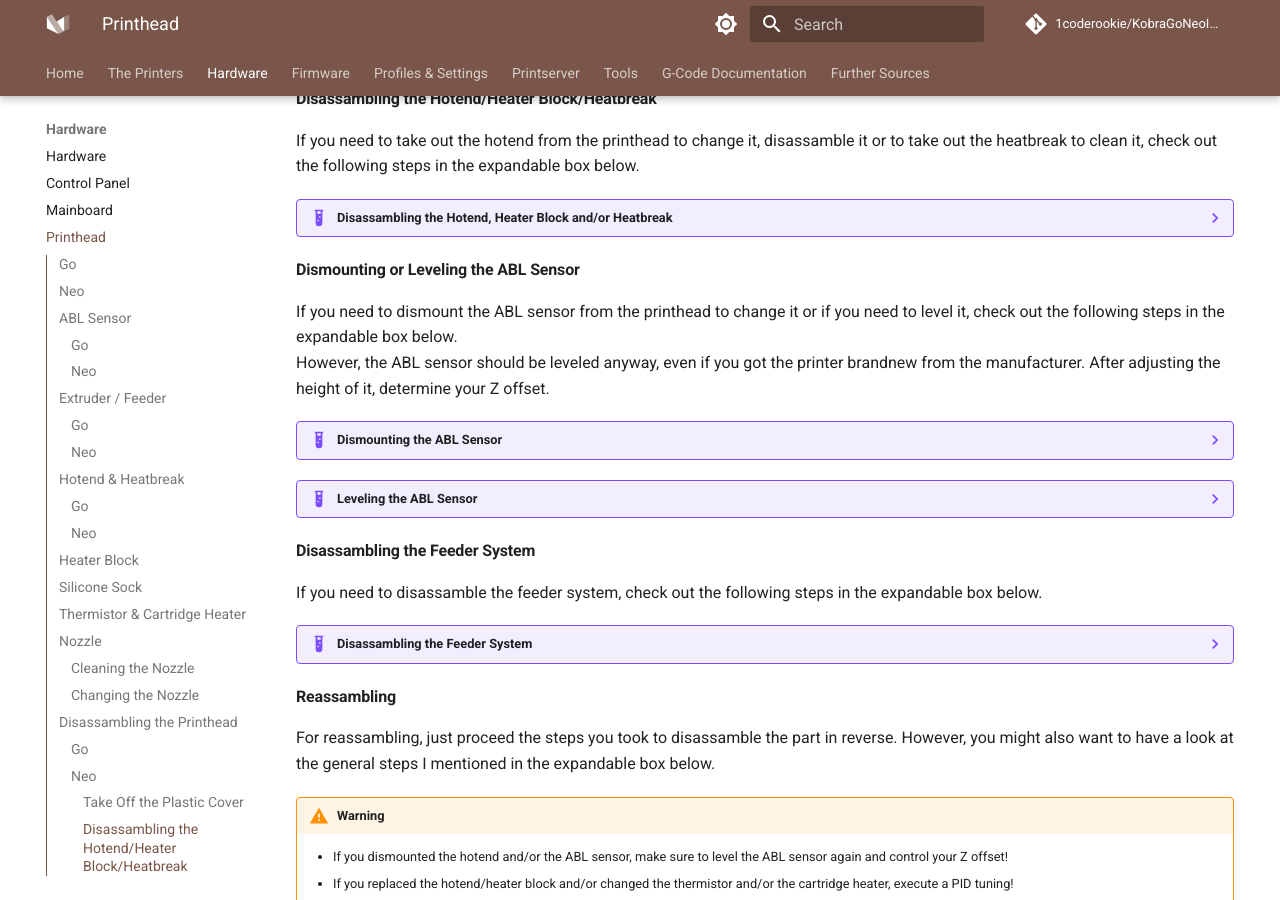
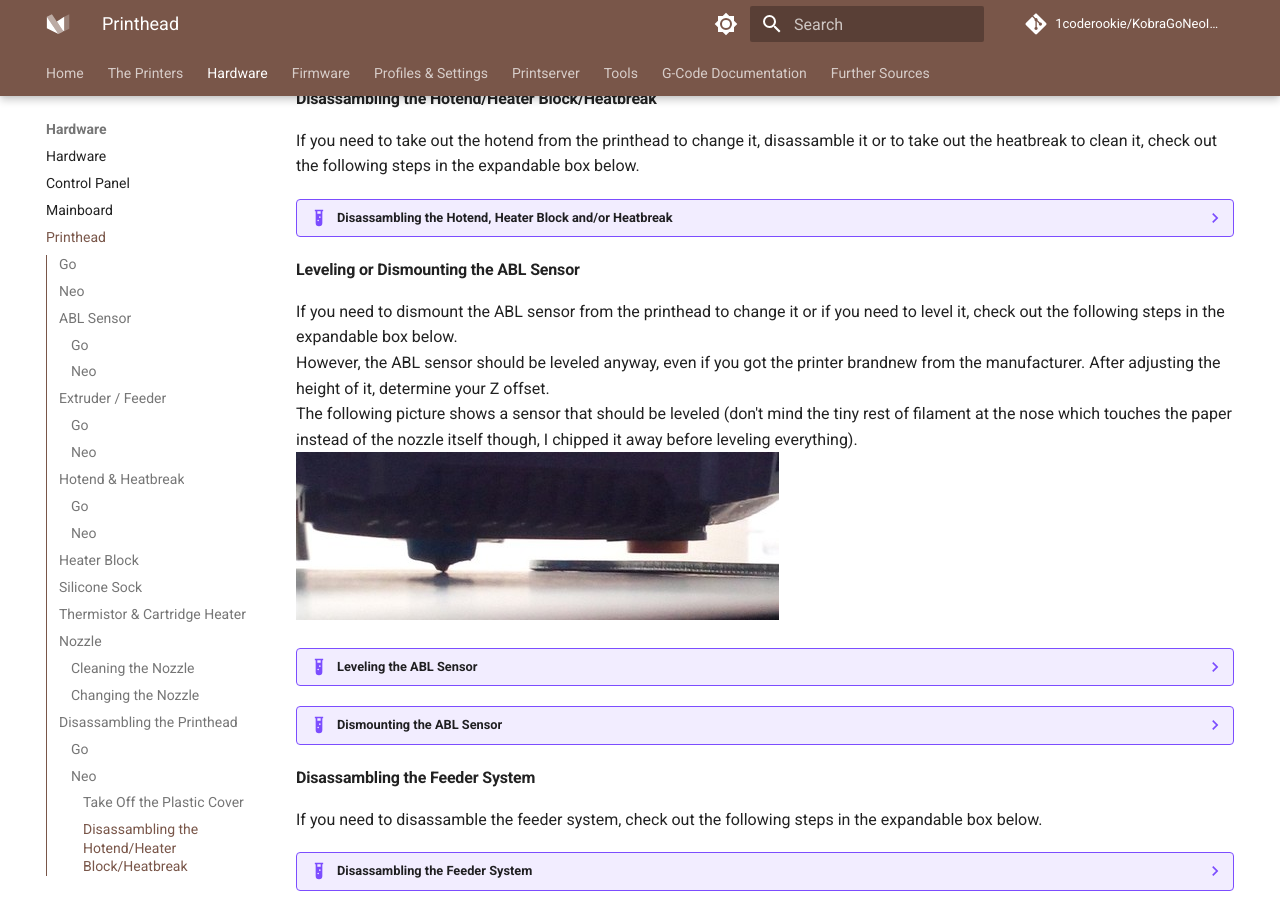
Before and after one commit to 1coderookie/KobraGoNeoInsights, an MkDocs documentation site: the page built from docs/hardware/printhead.md, in a window 1280 px wide and 900 px high, scrolled down 13650 px. Built offline with MkDocs 1.6.1 and Material for MkDocs 9.7.7, drawn with Linux system fonts in a browser that asks for light colours; comment, search, counter and statistics services are not loaded; some of the changed lines change nothing that is shown.

Commit message:
Update printhead.md

```diff
--- a/docs/hardware/printhead.md
+++ b/docs/hardware/printhead.md
@@ -305,25 +305,33 @@
 
         *If you can see bare wire shining through the isolation of the wires of either the thermistor or the cartridge heater I'd strongly recommend to replace the component to not risk a shortcut and therefore a broken mainboard (seriously - you don't want to get a blown off mainboard like it happened to me just because of a part which maybe costs a buck or two).*
 
-#### Dismounting or Leveling the ABL Sensor
+#### Leveling or Dismounting the ABL Sensor
 If you need to dismount the ABL sensor from the printhead to change it or if you need to level it, check out the following steps in the expandable box below.
 However, the ABL sensor should be leveled anyway, even if you got the printer brandnew from the manufacturer. After adjusting the height of it, determine your Z offset.
-
-??? example "Dismounting the ABL Sensor"
-
-    - If you want to change the ABL sensor, loosen the two hexagon socket screw at the backplate which holds the plastic bracket in place (where the ABL sensor sits in). They are located at the left side of the back plate if you look at it from the back (see pictures above). The following picture shows the screws from a side view angle to give you a better impression about the location. At the bottom you see the little plastic clip. <br> ![Screws for the ABL sensor on the left side](../assets/images/head_neo_ABL-sensor_screws_marked_web.jpg)
-    - The bracket itself is designed as a slay which can be adjusted by turning the screw at the very top of this construction. *Measure and mark or note the position of the ABL sensor first before loosening anything or even taking it out of the bracket.* In case you forgot about that, the following picture of an original spare part printhead shows the position. The upper edge of the sensor is in line with the upper edge of the slay/bracket, the orange tip of the sensor at the bottom sticks out about 3.5mm of the bracket.  <br> ![Screw at the top to move the slay](../assets/images/head_ABL-sensor_top_closeup_web.jpg) <br> However, this position still needs to be adjusted, so check out the procedure about leveling the sensor below!
-    - Be careful when you want to take out the sensor from the plastic bracket and therefore have to release the tiny plastic clips which close the bracket - don't break them! <br> ![image](../assets/images/head_ABL-sensor_clip_closeup_web.jpg)
+The following picture shows a sensor that should be leveled (don't mind the tiny rest of filament at the nose which touches the paper instead of the nozzle itself though, I chipped it away before leveling everything).
+![This sensor needs to be leveld](../assets/images/head_neo_ABL2level_web.jpg)
 
 ??? example "Leveling the ABL Sensor"
 
     - To adjust the height of the ABL sensor and level it, check out the video from Anycubic ["Leveling Opration for Anycubic Kobra Neo"](https://www.youtube.com/watch?v=25x84AaiUpQ) how to do so. However, I'll also list the steps in the following.
     - Take the [height gauge](https://cdn.shopify.com/s/files/1/0245/5519/2380/files/Height_gauge.rar?v=1667814312) from Anycubic. <br> If you don't have the height gauge, take a sheet of paper and the open-end wrench that came with your printer. <br> If you also don't have that, take something with a flat surface that is 1.95mm thick as this is the thickness of the wrench that came with the printer (2mm will be fine also I guess).
     - Put on the spring steel plate on the heater bed and place the printhead about the center of the bed.
+
+    ??? warning
+
+        Attention: In the following procedure you're adjusting the heigfht of the sensor by moving the whole bracket with the mounted ABL sensor by turning the little M2 hexagon socket screw at the top. You're only able to move it a few milimeters though by doing so! If you need to adjust a bigger height, you'd need to disassamble the sensor from the bracket itself first to already change it's position in the bracket! <br> See the expandable box below to see how you can disassamble the sensor from the bracket itself.
+
     - If you're using the height gauge, put it under the printhead and lower the head by turning the z axis rod manually. <br> The nozzle should then touch the lower part of the gauge while the proximity sensor should touch the higher part of it. <br> If the sensor is too high or too low, adjust the height by turning the screw at the top of the bracket that holds the sensor.
-    - If you don't have/use the height gauge, place a sheet of paper under the printhead now. <br> Then lower the head to make the nozzle touch the sheet of paper. You should still be able to move the paper but you should feel a minimum amount of resistance as a sign that the nozzle is touching it. <br> Then place the wrench under the ABL sensor and ajust the height of it by turing the screw on top so that the sensor touches the surface of the wrench.
-    - After completing the beforementioned steps, take the parts away from the bed and home all axes. Then execute the ABL process and start a testprint.
+    - If you don't have/use the height gauge, place a sheet of paper under the printhead now. <br> Then lower the head to make the nozzle touch the sheet of paper. You should still be able to move the paper but you should feel a minimum amount of resistance as a sign that the nozzle is touching it. <br> Then place the wrench under the ABL sensor and ajust the height of it by turning the screw on top so that the sensor touches the surface of the wrench.
+    - After completing the beforementioned steps, take the parts away from the bed, set your z offset to zero and home all axes. Then execute the ABL process and start a testprint.
     - If the first layer didn't come out right, adjust the z offset.
+
+??? example "Dismounting the ABL Sensor"
+
+    - If you want to change the ABL sensor, loosen the two hexagon socket screw at the backplate which holds the plastic bracket in place (where the ABL sensor sits in). They are located at the left side of the back plate if you look at it from the back (see pictures above). The following picture shows the screws from a side view angle to give you a better impression about the location. At the bottom you see one of the little plastic clips - there are two of them on each side. <br> ![Screws for the ABL sensor on the left side](../assets/images/head_neo_ABL-sensor_screws_marked_web.jpg)
+    - The bracket itself is designed as a slay which can be adjusted by turning the screw at the very top of this construction. *Measure and mark or note the position of the ABL sensor first before loosening anything or even taking it out of the bracket.* In case you forgot about that, the following picture of an original spare part printhead shows the position. The upper edge of the sensor is in line with the upper edge of the slay/bracket, the orange tip of the sensor at the bottom sticks out about 3.5mm of the bracket.  <br> ![Screw at the top to move the slay](../assets/images/head_ABL-sensor_top_closeup_web.jpg) <br> However, this position still needs to be adjusted, so check out the procedure about leveling the sensor below!
+    - Be careful when you want to take out the sensor from the plastic bracket and therefore have to release the tiny plastic clips which close the bracket - don't break them! <br> ![image](../assets/images/head_ABL-sensor_clip_closeup_web.jpg)
+    - The following picture shows once again the two plastic clips on one side - they're on both sides, but it's sufficient to unclip them at one side as the other side will come loose as well then. Just be careful when you unclip one side and move the top of the bracket as it's still clipped in at the other side, so don't be rough here. Then you can replace the sensor or readjust the position in the bracket. <br> Be aware that there is something like a tiny thread on the little plastic lip located towards the lower end of this lid of the bracket (see red mark on the picture to the right) - make sure this thread fits into the thread of the sensor. If it isn't at the right position when you're trying to close the lid but it doesn't seem to fit! When evrything sits just right, you don't need any hard pressure to close the lid and get the clips snatched to the corresponding part! <br> ![ABL sensor disassambled](../assets/images/ABL_sensor-dissambled_web.jpg)
 
 #### Disassambling the Feeder System
 If you need to disassamble the feeder system, check out the following steps in the expandable box below.
```
